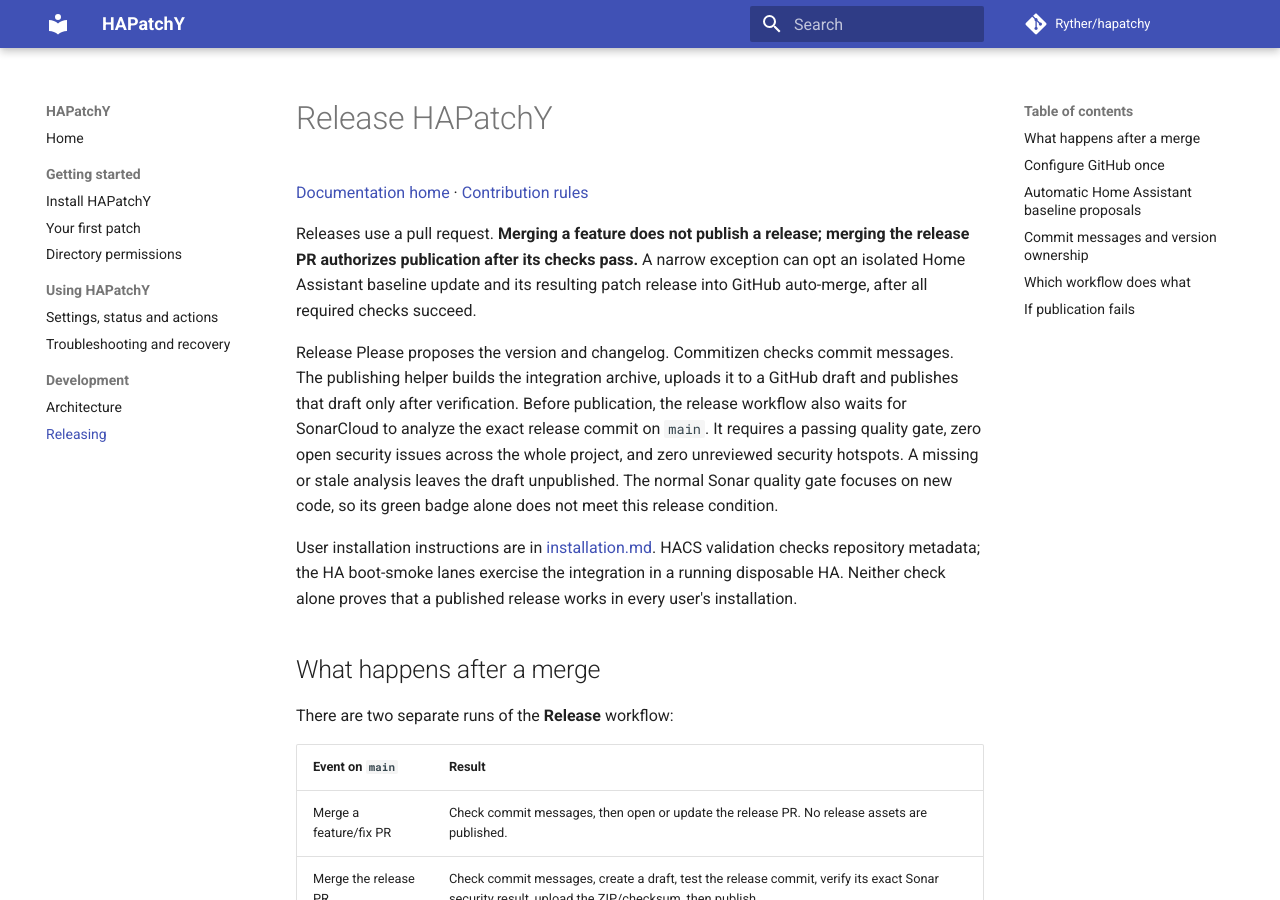
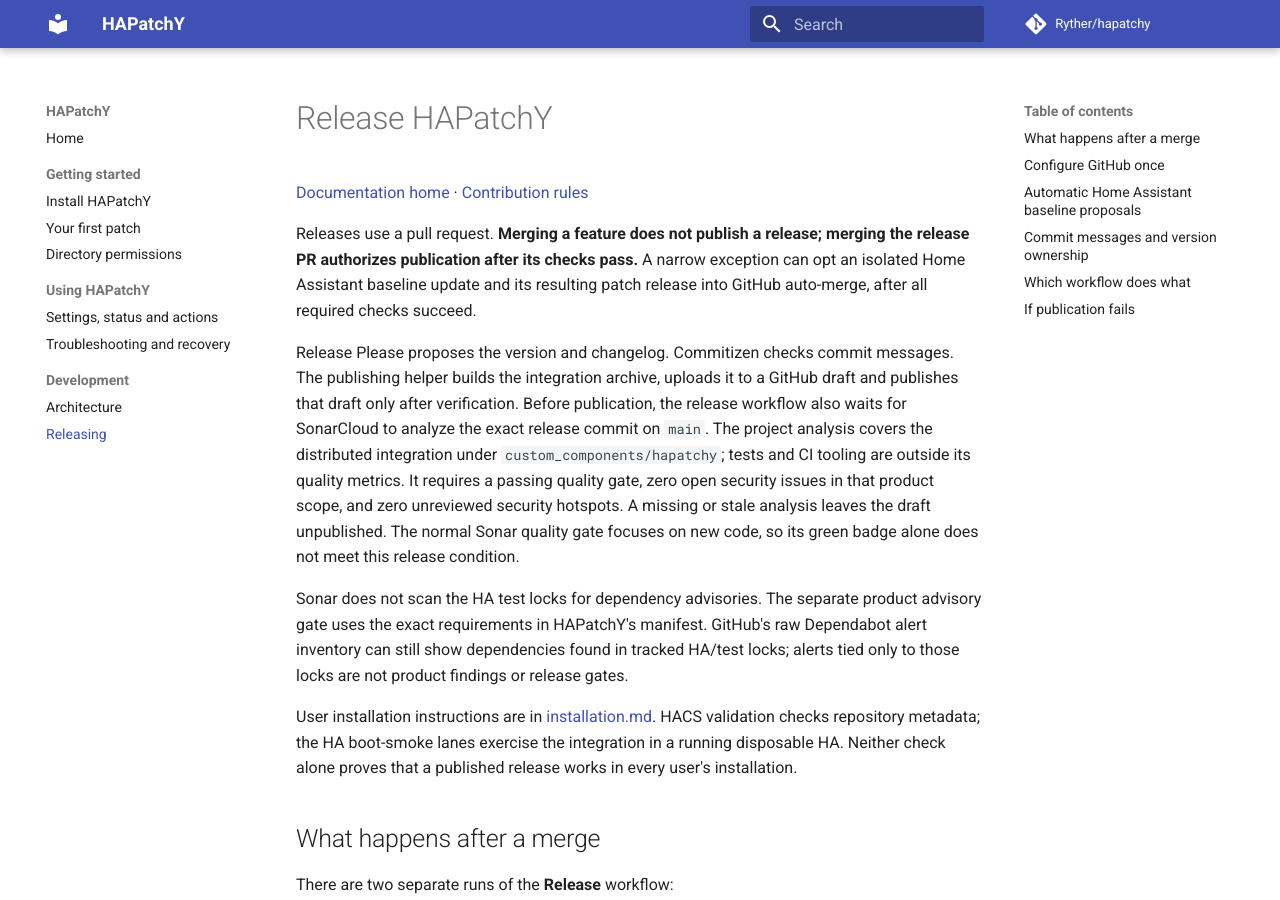
Before and after one commit to Ryther/hapatchy, an MkDocs documentation site: the page built from docs/releasing.md, in a window 1280 px wide and 900 px high. Built offline with MkDocs 1.6.1 and Material for MkDocs 9.7.7, drawn with Linux system fonts in a browser that asks for light colours; comment, search, counter and statistics services are not loaded; some of the changed text lies outside the part shown.

Commit message:
fix(ci): scope product analysis to shipped integration (#74)

```diff
--- a/docs/releasing.md
+++ b/docs/releasing.md
@@ -11,11 +11,19 @@
 messages. The publishing helper builds the integration archive, uploads it to a
 GitHub draft and publishes that draft only after verification.
 Before publication, the release workflow also waits for SonarCloud to analyze
-the exact release commit on `main`. It requires a passing quality gate, zero
-open security issues across the whole project, and zero unreviewed security
+the exact release commit on `main`. The project analysis covers the distributed
+integration under `custom_components/hapatchy`; tests and CI tooling are outside
+its quality metrics. It requires a passing quality gate, zero open security
+issues in that product scope, and zero unreviewed security
 hotspots. A missing or stale analysis leaves the draft unpublished. The normal
 Sonar quality gate focuses on new code, so its green badge alone does not meet
 this release condition.
+
+Sonar does not scan the HA test locks for dependency advisories. The separate
+product advisory gate uses the exact requirements in HAPatchY's manifest.
+GitHub's raw Dependabot alert inventory can still show dependencies found in
+tracked HA/test locks; alerts tied only to those locks are not product findings
+or release gates.
 
 User installation instructions are in [installation.md](installation.md).
 HACS validation checks repository metadata; the HA boot-smoke lanes exercise
@@ -183,7 +191,7 @@
 | [commits.yaml](https://github.com/Ryther/hapatchy/blob/main/.github/workflows/commits.yaml) | PR creation/update/title edit and pushes to `main`; validate messages. Also called by Release before preparing a PR/draft. |
 | [tests.yaml](https://github.com/Ryther/hapatchy/blob/main/.github/workflows/tests.yaml) | Push/PR/manual run; lint workflow definitions, scan for secrets, test both HA/Python baselines, and exercise native managed-patch Apply/Revert and denied-target flows in disposable HA on both baselines. Release can supply an exact commit. |
 | [validation.yaml](https://github.com/Ryther/hapatchy/blob/main/.github/workflows/validation.yaml) | Push/PR/manual run; local metadata and hassfest on the checkout, plus HACS repository validation when public. Also called by Release. |
-| [codeql.yaml](https://github.com/Ryther/hapatchy/blob/main/.github/workflows/codeql.yaml) | Push/PR/weekly/manual scan of Python and GitHub Actions with the extended security query suite; results appear under GitHub code scanning. It has no release-publishing permission. |
+| [codeql.yaml](https://github.com/Ryther/hapatchy/blob/main/.github/workflows/codeql.yaml) | Push/PR/weekly/manual scan of product Python and our GitHub Actions workflows with the extended security query suite; results appear under GitHub code scanning. It has no release-publishing permission. |
 | [docs.yaml](https://github.com/Ryther/hapatchy/blob/main/.github/workflows/docs.yaml) | PR and `main` build of the documentation site with strict link validation; a `main` push or manual run publishes to GitHub Pages when Pages uses GitHub Actions and `DOCS_PAGES_ENABLED=true`. |
 | [release.yaml](https://github.com/Ryther/hapatchy/blob/main/.github/workflows/release.yaml) | Push to `main` or manual run on `main`; maintain the release PR, then validate its merged candidate, require a clean exact-commit Sonar security result, and publish. |
 | [update-ha-baseline.yaml](https://github.com/Ryther/hapatchy/blob/main/.github/workflows/update-ha-baseline.yaml) | Schedule/manual run on trusted `main`; propose the newest compatible recent HA lock pair in one PR. |
```
Also changed, not shown: .devcontainer/README.md (+1 -1 lines), AGENTS.md (+15 -7 lines), CONTRIBUTING.md (+14 -8 lines), docs/architecture.md (+1 -1 lines), 6 other files.
